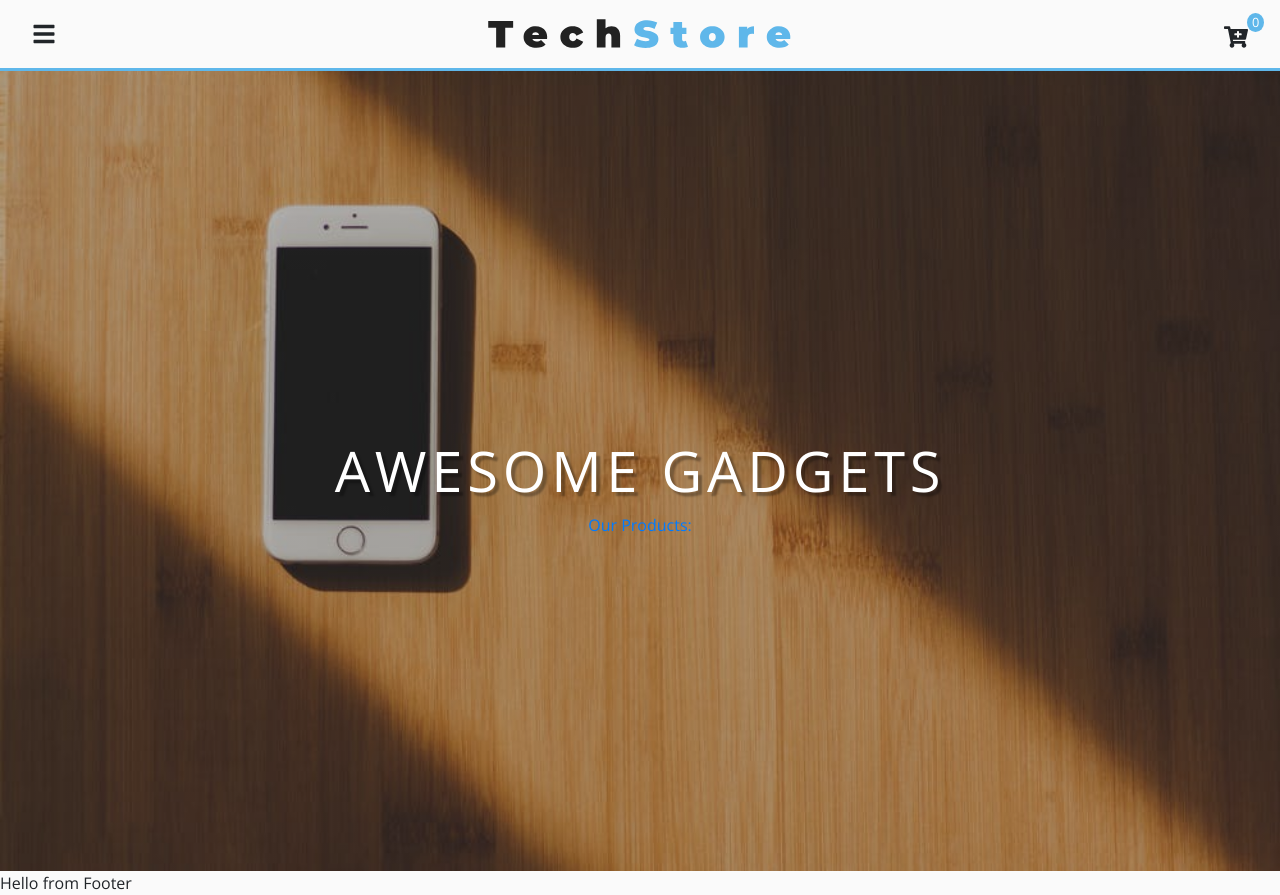
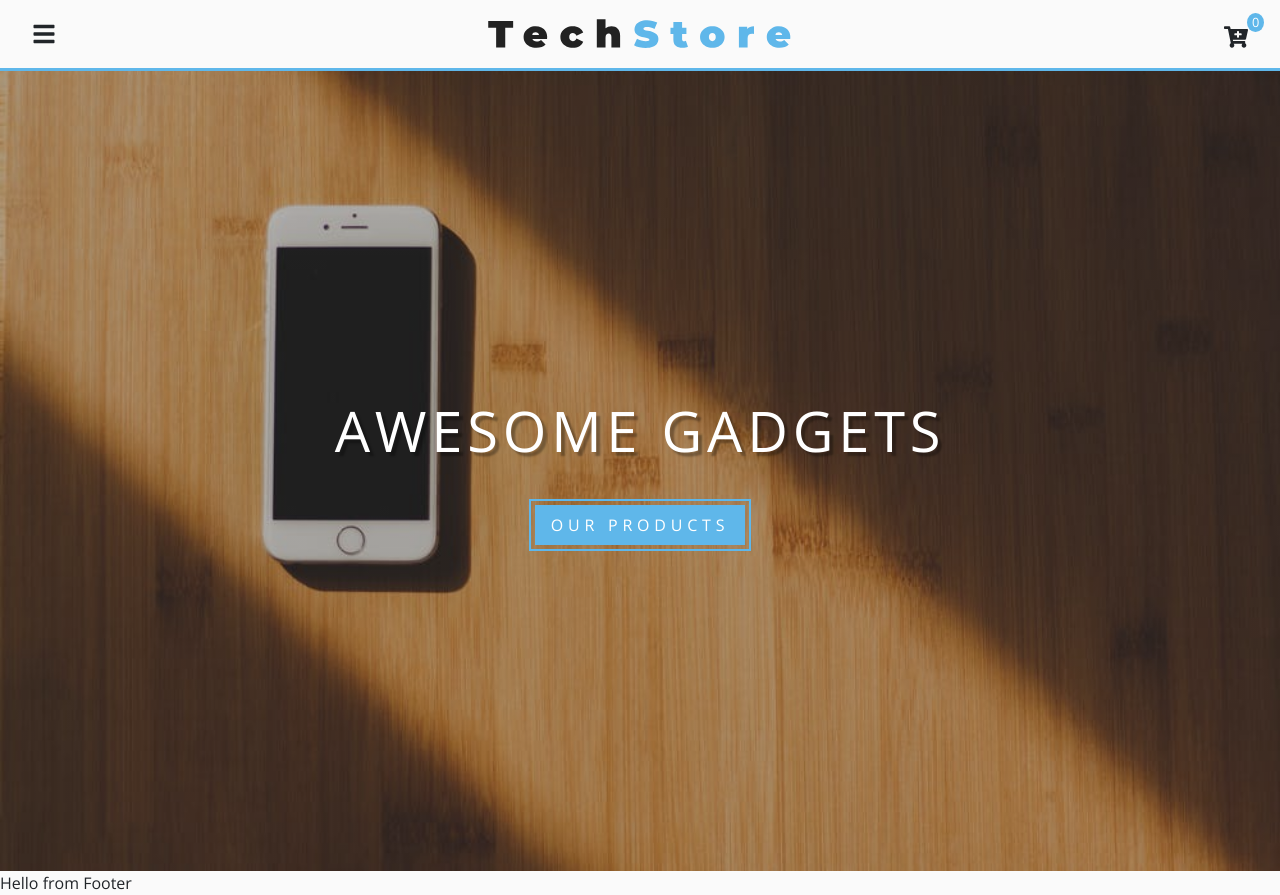
Before and after one commit to SanaKhateeb/tech-store, a React (Create React App) app: page / in a window 1280 px wide. Built offline with nearby package versions, Linux system fonts and the light colour scheme.

Commit message:
Created standard link look (css)

```diff
--- a/src/App.css
+++ b/src/App.css
@@ -25,3 +25,23 @@
   font-family: 'Open Sans', sans-serif !important;
   background: var(--mainGrey) !important;
 }
+
+.main-link {
+  padding: 0.5rem 1rem;
+  background: var(--primaryColor);
+  color: var(--mainWhite);
+  display: inline-block;
+  text-transform: uppercase;
+  letter-spacing: var(--mainSpacing);
+  outline: 2px solid var(--primaryColor);
+  outline-offset: 4px;
+  border: none;
+  transition: var(--mainTransition);
+}
+
+.main-link:hover {
+  background: var(--darkGrey);
+  text-decoration: none;
+  color: var(--primaryColor);
+  outline-color: var(--darkGrey);
+}
--- a/src/pages/HomePage.js
+++ b/src/pages/HomePage.js
@@ -6,8 +6,8 @@
 export default function HomePage() {
   return (
     <Hero title="Awesome Gadgets" max="true">
-      <Link to='/products'>
-        Our Products:
+      <Link className="main-link" style={{margin: "2rem"}} to='/products'>
+        Our Products
       </Link>
     </Hero>
   )
```
